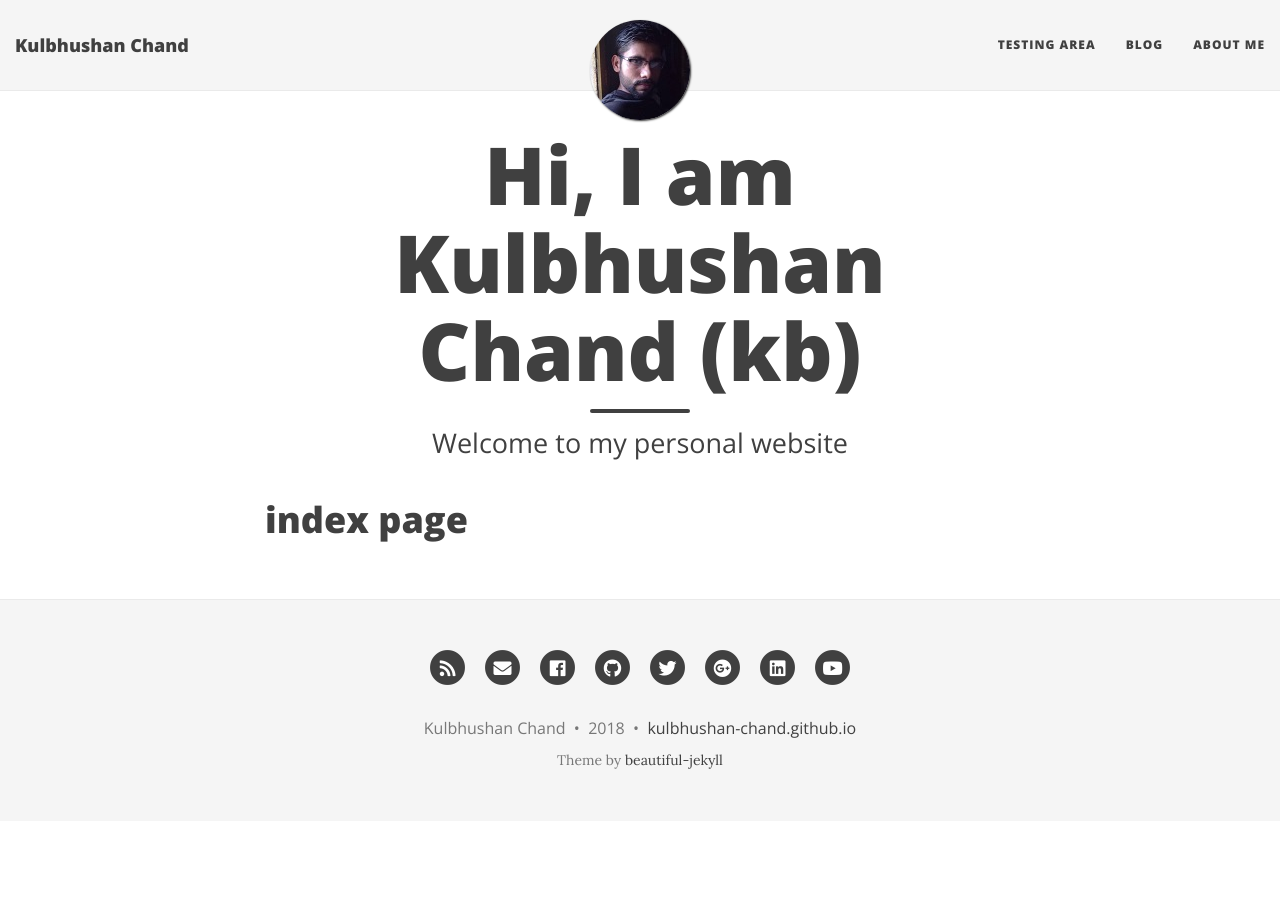
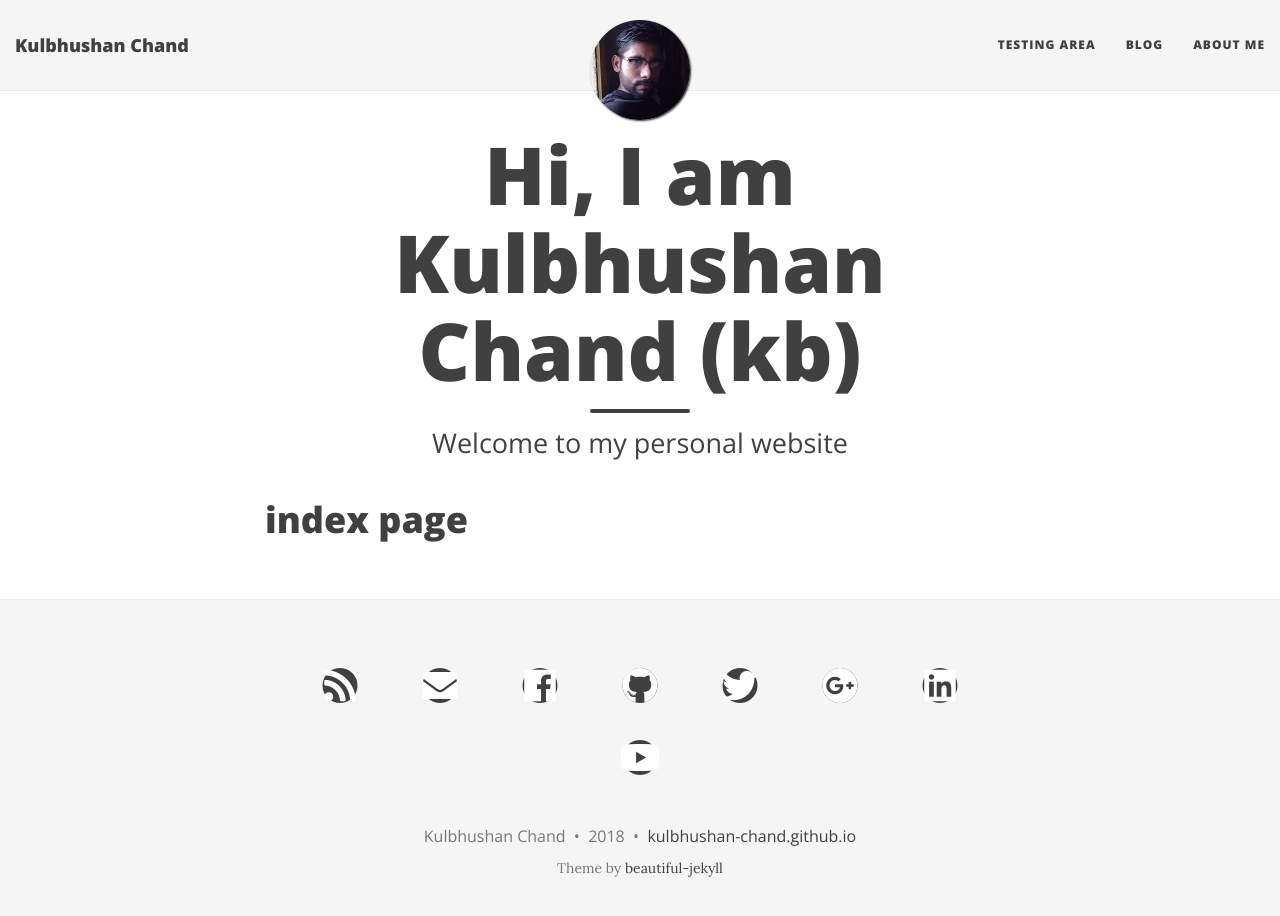
Before and after one commit to kulbhushanchand/kulbhushan-chand.github.io-v1, a Jekyll site: the page built from index.html, in a window 1280 px wide and 929 px high. Shown: the top 916 px of the window. Built offline with Jekyll 4.4.1, drawn with Linux system fonts in a browser that asks for light colours; nearby versions of some CDN libraries.

Commit message:
Update footer.html

```diff
--- a/_includes/footer.html
+++ b/_includes/footer.html
@@ -14,8 +14,8 @@
             {%- else -%}
               <a href="{{element.baseURL}}{{ site.social-network-links[curkey] }}" title="{{ element.name }}">
             {%- endif -%}
-                <span class="fa-stack fa-1.7x" aria-hidden="true">
-                  <i class="fas fa-circle fa-stack-2x"></i>
+                <span class="fa-stack fa-2x" aria-hidden="true">
+                  <i class="fas fa-circle fa-stack-1x"></i>
                   {%- if element.name == 'RSS' -%}
                   <i class="fas {{ element.icon }} fa-stack-1x fa-inverse"></i>
                   {%- elsif element.name == 'Email me' -%}
```
